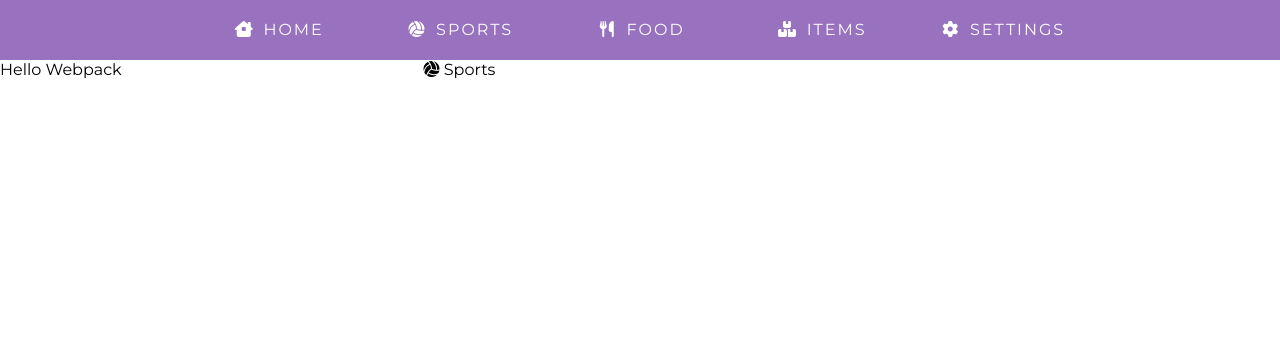
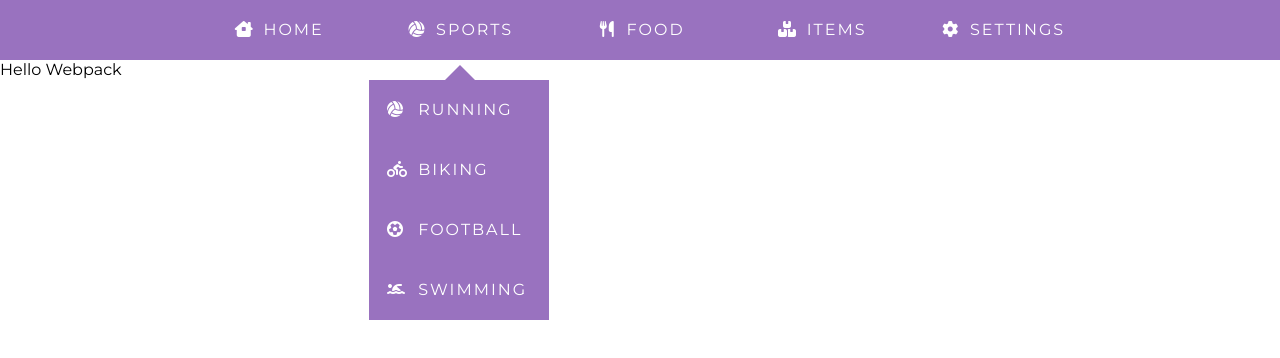
Before and after one commit to Veregorn/TOP-drop-down-menu, a website built with webpack: page dist/index.html in a window 1280 px wide. Built offline with Linux system fonts and the light colour scheme; a web font is replaced by a local one.

Commit message:
First submenu added but fixed in display

```diff
--- a/src/styles.css
+++ b/src/styles.css
@@ -20,7 +20,7 @@
     background: #9972bf;
 }
 
-.navbar ul {
+.navbar > ul {
     display: flex;
     justify-content: center;
 }
@@ -55,6 +55,32 @@
 }
 
 .navbar ul li a:hover,
-.navbar ul li a:active {
+.navbar ul li a:active,
+.navbar .dd_menu ul li a:hover,
+.navbar .dd_menu ul li a:active {
     background: #c279b7;
 }
+
+.navbar .dd_menu {
+    position: absolute;
+    top: 80px;
+    left: 0;
+}
+
+.navbar .dd_menu ul li a {
+    width: 180px;
+    background: #9972bf;
+    text-align: left;
+    padding: 20px 18px;
+}
+
+.navbar .dd_menu:before {
+    content: "";
+    position: absolute;
+    top: -30px;
+    left: 50%;
+    transform: translateX(-50%);
+    z-index: 1;
+    border: 15px solid;
+    border-color: transparent transparent #9972bf transparent;
+}
```
Also changed, not shown: dist/bundle.js, dist/index.html.
